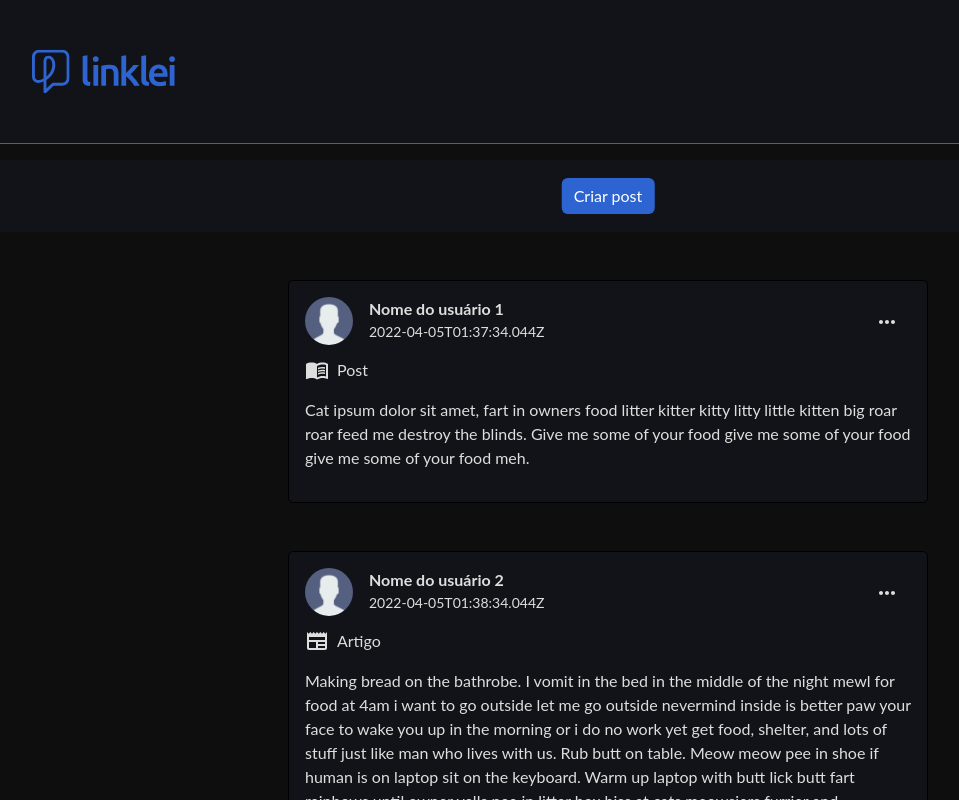
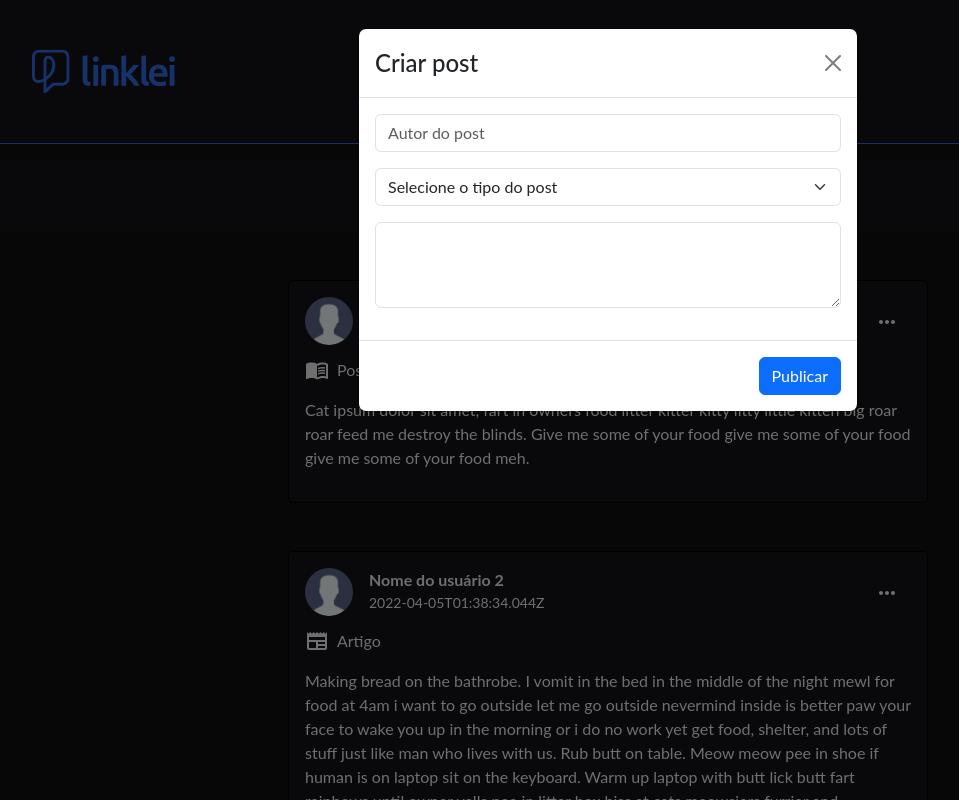
Before and after one commit to willmascarello/linklei-frontend-test-php-react, a React (Create React App) app in the folder linklei-frontend-test-react/: page / in a window 1280 px wide. Both pictures are taken after a click on the button "Criar post". Shown: the top 800 px of the page, without its empty margins (32-991 px from the left). Built offline with nearby package versions, Linux system fonts and the light colour scheme; the HTML template or start-up script is replaced by a standard one.

Commit message:
feat(main): modal crate post

```diff
--- a/linklei-frontend-test-react/src/components/create-post/create-post.tsx
+++ b/linklei-frontend-test-react/src/components/create-post/create-post.tsx
@@ -1,13 +1,51 @@
-import { Button } from "react-bootstrap";
+import { Button, Form, Modal } from "react-bootstrap";
 import { CreatePostStyled } from "./create-post.style";
+import { useState } from "react";
 
 export function CreatePost() {
+  const [show, setShow] = useState(false);
+
+  const handleClose = () => setShow(false);
+  const handleShow = () => setShow(true);
+
   return (
     <>
       <CreatePostStyled>
-        <Button variant="primary">Criar post</Button>{" "}
-        {/* TODO: add onClick, open modal */}
+        <Button variant="primary" onClick={handleShow}>
+          Criar post
+        </Button>
       </CreatePostStyled>
+
+      <Modal show={show} onHide={handleClose}>
+        <Modal.Header closeButton>
+          <Modal.Title>Criar post</Modal.Title>
+        </Modal.Header>
+        <Modal.Body>
+          <Form>
+            <Form.Group className="mb-3" controlId="name">
+              <Form.Control type="name" placeholder="Autor do post" />
+            </Form.Group>
+            <Form.Group className="mb-3" controlId="type">
+              <Form.Select aria-label="Default select example">
+                <option disabled selected>
+                  Selecione o tipo do post
+                </option>
+                <option value="post">Post</option>
+                <option value="artigo">Artigo</option>
+                <option value="grupo">Grupo</option>
+              </Form.Select>
+            </Form.Group>
+            <Form.Group className="mb-3" controlId="textarea">
+              <Form.Control as="textarea" rows={3} />
+            </Form.Group>
+          </Form>
+        </Modal.Body>
+        <Modal.Footer>
+          <Button variant="primary" onClick={handleClose}>
+            Publicar
+          </Button>
+        </Modal.Footer>
+      </Modal>
     </>
   );
 }
```
Also changed, not shown: linklei-frontend-test-react/src/components/modal-creat-edit-post/modal-creat-edit-post.style.ts (deleted, +0 -24 lines), linklei-frontend-test-react/src/components/modal-creat-edit-post/modal-creat-edit-post.tsx (deleted, +0 -17 lines).
